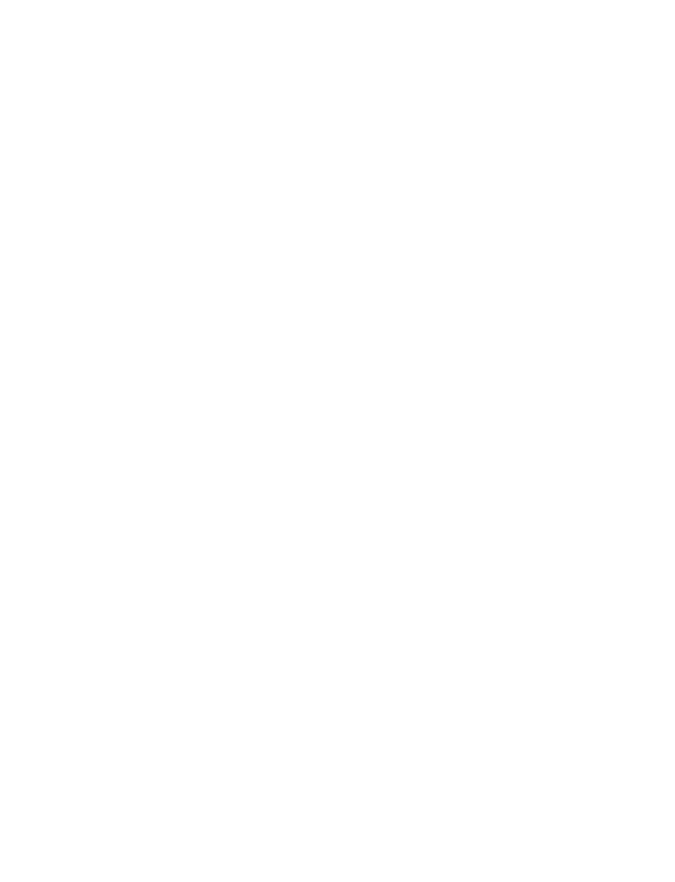
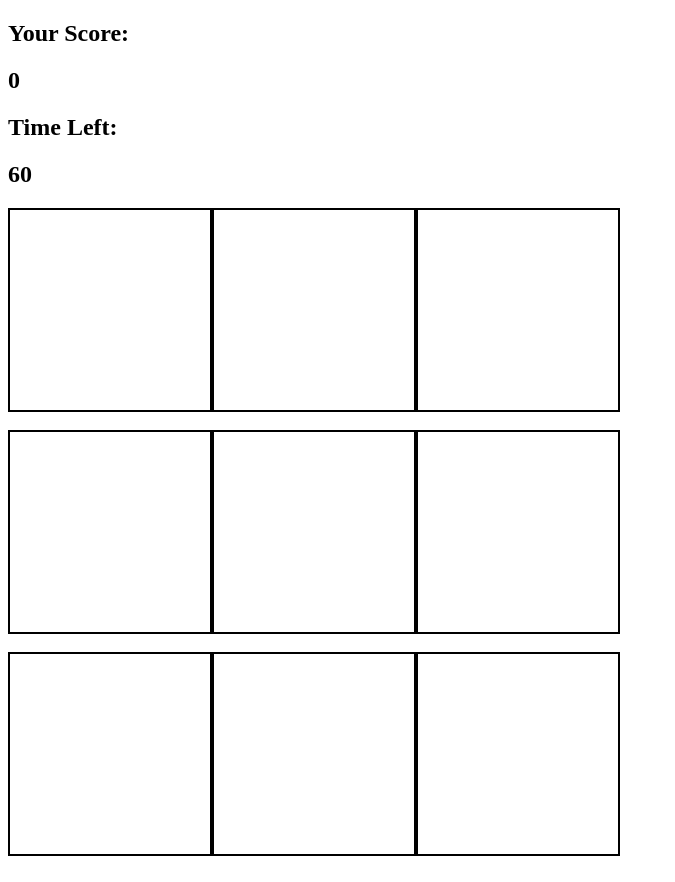
Before and after one commit to erincunningham7/whac-a-mole, a plain HTML site: page index.html in a window 1280 px wide. Shown: the whole page, without its empty margins (0-675 px from the left). Before the commit the page ends 800 px from the top, so only its background shows below. Drawn offline with Linux system fonts and the light colour scheme.

Commit message:
Add styles in style.css

```diff
--- a/index.html
+++ b/index.html
@@ -8,7 +8,22 @@
     <title>Whac A Mole</title>
 </head>
 <body>
+    <h2>Your Score:</h2>
+<h2 id="score">0</h2>
+<h2>Time Left:</h2>
+<h2 id="time-left">60</h2>
 
+ <div class="grid">
+    <div class="square" id="1"></div>
+    <div class="square" id="2"></div>
+    <div class="square" id="3"></div>
+    <div class="square" id="4"></div>
+    <div class="square" id="5"></div>
+    <div class="square" id="6"></div>
+    <div class="square" id="7"></div>
+    <div class="square" id="8"></div>
+    <div class="square" id="9"></div>
+ </div>
     <script src="script.js"></script>
 </body>
 </html>
--- a/style.css
+++ b/style.css
@@ -0,0 +1,16 @@
+.grid {
+    width: 666px;
+    height: 666px;
+    display: flex;
+    flex-wrap: wrap;
+}
+
+.square {
+    height: 200px;
+    width: 200px;
+    border: solid black 2px;
+}
+
+.mole {
+    background-color: blue;
+}
```
